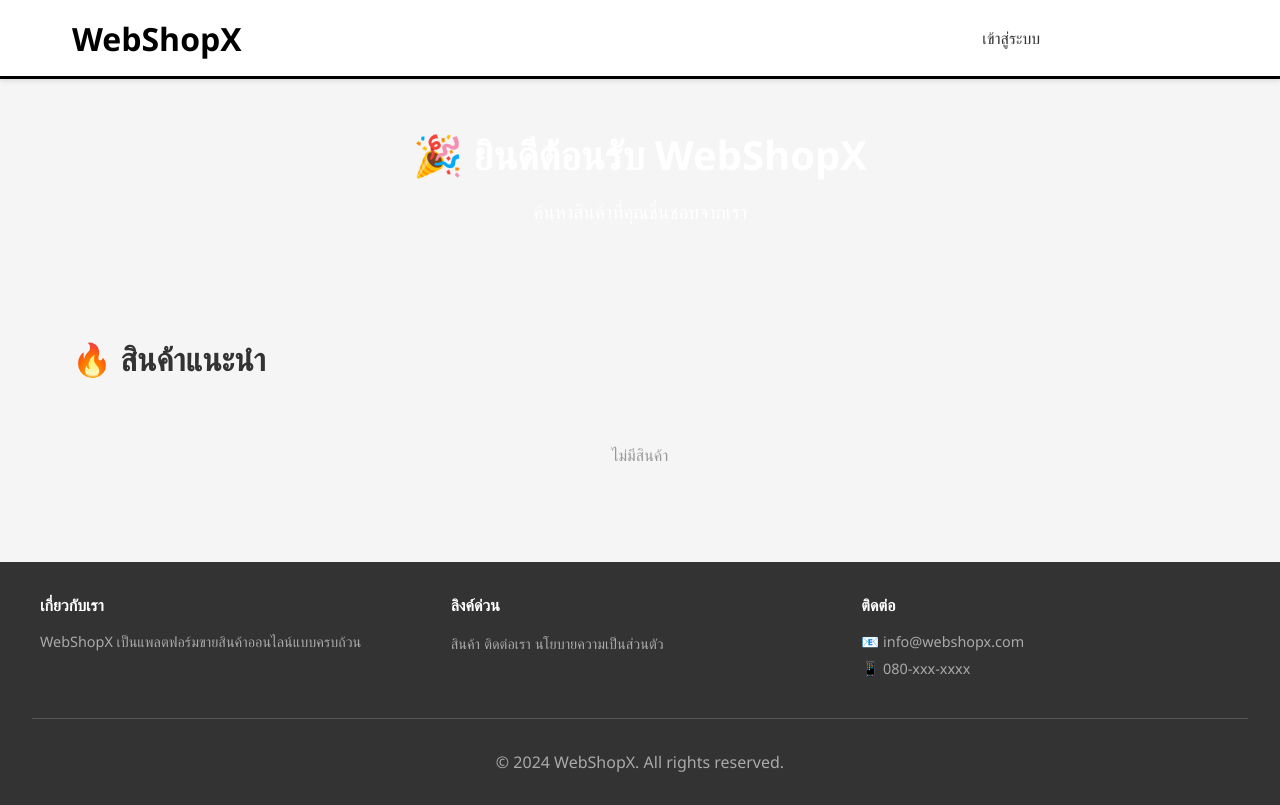
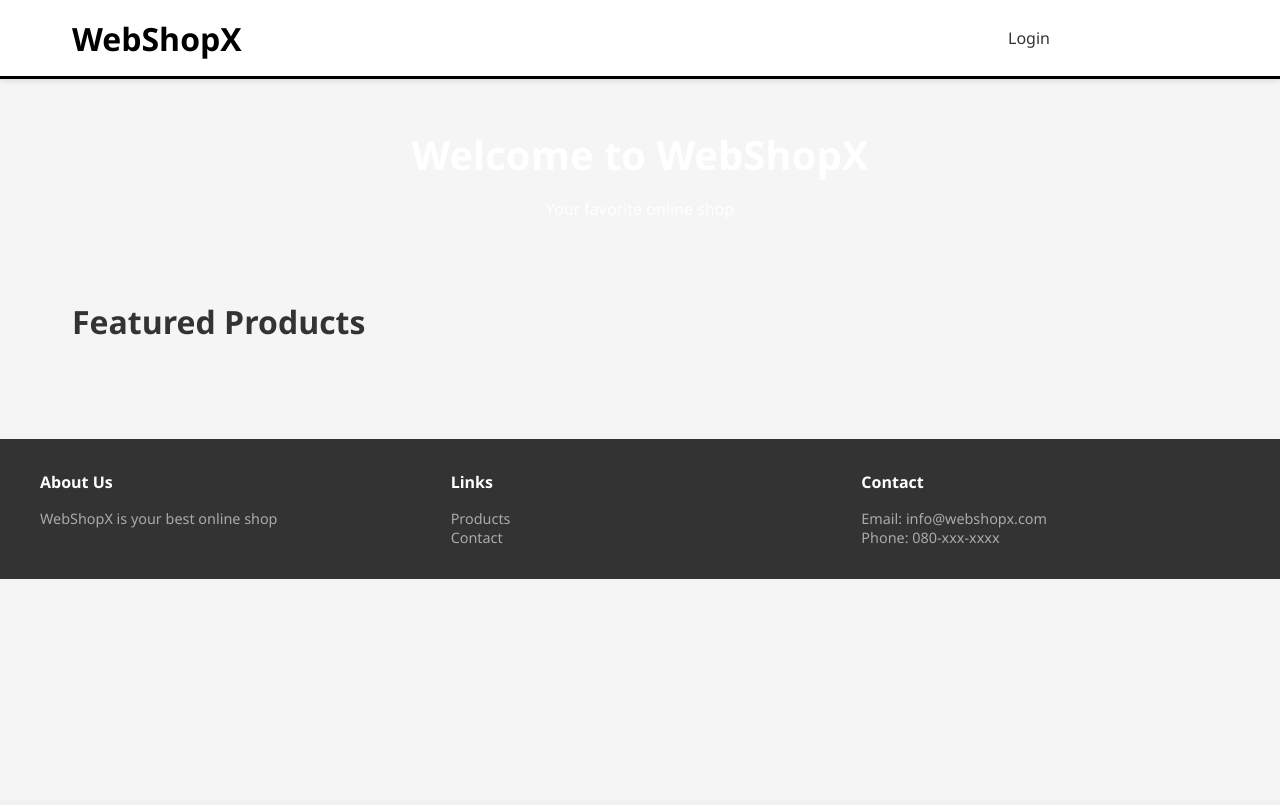
Before and after one commit to Tinnapop773/webshopx, a PHP site: page / in a window 1280 px wide. After the commit the page ends 579 px from the top, so only its background shows below. Run offline with PHP 8.4, Linux system fonts and the light colour scheme; data that the repository does not hold is empty.

Commit message:
Fix undefined array key warning and simplify index.php

```diff
--- a/index.php
+++ b/index.php
@@ -15,32 +15,31 @@ $page = $_GET['page'] ?? 1;
 $search = $_GET['search'] ?? '';
 $result = $product->getAllProducts($page, 12, $search);
 $products = $result['products'];
+
+$username = isset($_SESSION['username']) ? htmlspecialchars($_SESSION['username']) : '';
 ?>
 <!DOCTYPE html>
 <html lang="th">
 <head>
     <meta charset="UTF-8">
     <meta name="viewport" content="width=device-width, initial-scale=1.0">
-    <title>WebShopX - ร้านค้าออนไลน์</title>
+    <title>WebShopX</title>
     <style>
         * {
             margin: 0;
             padding: 0;
             box-sizing: border-box;
         }
-
         body {
             font-family: 'Segoe UI', Tahoma, Geneva, Verdana, sans-serif;
             background-color: #f5f5f5;
         }
-
         header {
             background: white;
             box-shadow: 0 2px 5px rgba(0,0,0,0.1);
             padding: 1rem 0;
-            border-bottom: 3px solid <?php echo $config['primary_color']; ?>;
+            border-bottom: 3px solid <?php echo htmlspecialchars($config['primary_color']); ?>;
         }
-
         nav {
             max-width: 1200px;
             margin: 0 auto;
@@ -49,202 +48,114 @@ $products = $result['products'];
             align-items: center;
             padding: 0 2rem;
         }
-
         nav h1 {
             font-size: 2rem;
-            color: <?php echo $config['primary_color']; ?>;
+            color: <?php echo htmlspecialchars($config['primary_color']); ?>;
         }
-
         nav .links {
             display: flex;
             gap: 2rem;
             align-items: center;
             flex-wrap: wrap;
         }
-
-        nav a, nav button {
+        nav a {
             text-decoration: none;
             color: #333;
             padding: 0.5rem 1rem;
-            border: none;
-            background: none;
-            cursor: pointer;
-            font-size: 1rem;
         }
-
         nav .btn-primary {
-            background: <?php echo $config['primary_color']; ?>;
+            background: <?php echo htmlspecialchars($config['primary_color']); ?>;
             color: white;
             border-radius: 5px;
             padding: 0.7rem 1.5rem;
         }
-
-        nav .btn-primary:hover {
-            opacity: 0.9;
-        }
-
         .hero {
-            background: linear-gradient(135deg, <?php echo $config['primary_color']; ?>, <?php echo $config['secondary_color']; ?>);
+            background: linear-gradient(135deg, <?php echo htmlspecialchars($config['primary_color']); ?>, <?php echo htmlspecialchars($config['secondary_color']); ?>);
             color: white;
             padding: 3rem 2rem;
             text-align: center;
         }
-
         .hero h2 {
             font-size: 2.5rem;
             margin-bottom: 1rem;
         }
-
-        .hero p {
-            font-size: 1.2rem;
-            margin-bottom: 2rem;
-        }
-
         .container {
             max-width: 1200px;
             margin: 0 auto;
             padding: 2rem;
         }
-
         .products-title {
             font-size: 2rem;
             margin-bottom: 2rem;
             color: #333;
         }
-
         .products-grid {
             display: grid;
             grid-template-columns: repeat(auto-fill, minmax(250px, 1fr));
             gap: 2rem;
         }
-
         .product-card {
             background: white;
             border-radius: 10px;
             overflow: hidden;
             box-shadow: 0 2px 10px rgba(0,0,0,0.1);
-            transition: box-shadow 0.3s;
         }
-
-        .product-card:hover {
-            box-shadow: 0 5px 20px rgba(0,0,0,0.15);
-        }
-
         .product-image {
             width: 100%;
             height: 200px;
             object-fit: cover;
         }
-
         .product-info {
             padding: 1rem;
         }
-
         .product-name {
             font-weight: bold;
             font-size: 1.1rem;
             margin-bottom: 0.5rem;
         }
-
         .product-description {
             color: #666;
             font-size: 0.9rem;
             margin-bottom: 1rem;
-            line-height: 1.4;
         }
-
         .product-footer {
             display: flex;
             justify-content: space-between;
             align-items: center;
         }
-
         .product-price {
             font-size: 1.3rem;
             font-weight: bold;
-            color: <?php echo $config['primary_color']; ?>;
+            color: <?php echo htmlspecialchars($config['primary_color']); ?>;
         }
-
         .btn-add {
-            background: <?php echo $config['secondary_color']; ?>;
+            background: <?php echo htmlspecialchars($config['secondary_color']); ?>;
             color: white;
             border: none;
             padding: 0.5rem 1rem;
             border-radius: 5px;
             cursor: pointer;
-            font-size: 0.9rem;
         }
-
-        .btn-add:hover {
-            opacity: 0.9;
-        }
-
         footer {
             background: #333;
             color: white;
             padding: 2rem;
             margin-top: 2rem;
         }
-
         .footer-content {
             max-width: 1200px;
             margin: 0 auto;
             display: grid;
             grid-template-columns: repeat(3, 1fr);
             gap: 2rem;
-            margin-bottom: 2rem;
         }
-
         .footer-section h4 {
             margin-bottom: 1rem;
         }
-
         .footer-section p, .footer-section a {
             color: #aaa;
             font-size: 0.9rem;
-            margin-bottom: 0.5rem;
-        }
-
-        .footer-section a {
             text-decoration: none;
-        }
-
-        .footer-section a:hover {
-            color: white;
-        }
-
-        .footer-bottom {
-            border-top: 1px solid #555;
-            padding-top: 2rem;
-            text-align: center;
-            color: #aaa;
-        }
-
-        .no-products {
-            text-align: center;
-            padding: 2rem;
-            color: #999;
-        }
-
-        @media (max-width: 768px) {
-            nav {
-                flex-direction: column;
-                gap: 1rem;
-            }
-
-            nav .links {
-                width: 100%;
-                justify-content: center;
-            }
-
-            .products-grid {
-                grid-template-columns: repeat(auto-fill, minmax(200px, 1fr));
-                gap: 1rem;
-            }
-
-            .hero h2 {
-                font-size: 1.8rem;
-            }
         }
     </style>
 </head>
@@ -254,29 +165,25 @@ $products = $result['products'];
             <h1><?php echo htmlspecialchars($config['site_name'] ?? 'WebShopX'); ?></h1>
             <div class="links">
                 <?php if (isset($_SESSION['user_id'])): ?>
-                    <a href="pages/cart.php">🛒 ตระกร้า</a>
-                    <a href="pages/orders.php">📦 คำสั่งซื้อ</a>
-                    <a href="pages/profile.php">👤 <?php echo htmlspecialchars($_SESSION['username']); ?></a>
-                    <a href="api/auth.php?action=logout" class="btn-primary">ออกจากระบบ</a>
+                    <a href="pages/cart.php">Cart</a>
+                    <a href="pages/orders.php">Orders</a>
+                    <a href="pages/profile.php"><?php echo $username; ?></a>
+                    <a href="api/auth.php?action=logout" class="btn-primary">Logout</a>
                 <?php else: ?>
-                    <a href="pages/login.php">เข้าสู่ระบบ</a>
-                    <a href="pages/register.php" class="btn-primary">สมัครสมาชิก</a>
+                    <a href="pages/login.php">Login</a>
+                    <a href="pages/register.php" class="btn-primary">Register</a>
                 <?php endif; ?>
             </div>
         </nav>
     </header>
 
     <section class="hero">
-        <h2>🎉 ยินดีต้อนรับ <?php echo htmlspecialchars($config['site_name'] ?? 'WebShopX'); ?></h2>
-        <p>ค้นหาสินค้าที่คุณชื่นชอบจากเรา</p>
+        <h2>Welcome to <?php echo htmlspecialchars($config['site_name'] ?? 'WebShopX'); ?></h2>
+        <p>Your favorite online shop</p>
     </section>
 
     <section class="container">
-        <h3 class="products-title">🔥 สินค้าแนะนำ</h3>
-
-        <?php if (empty($products)): ?>
-            <div class="no-products">ไม่มีสินค้า</div>
-        <?php else: ?>
+        <h3 class="products-title">Featured Products</h3>
         <div class="products-grid">
             <?php foreach ($products as $prod): ?>
                 <div class="product-card">
@@ -286,35 +193,30 @@ $products = $result['products'];
                         <div class="product-description"><?php echo htmlspecialchars(substr($prod['description'], 0, 100)); ?>...</div>
                         <div class="product-footer">
                             <span class="product-price">฿<?php echo number_format($prod['price'], 2); ?></span>
-                                <button class="btn-add">ซื้อเลย</button>
+                            <button class="btn-add">Buy</button>
                         </div>
                     </div>
                 </div>
             <?php endforeach; ?>
         </div>
-        <?php endif; ?>
     </section>
 
     <footer>
         <div class="footer-content">
             <div class="footer-section">
-                <h4>เกี่ยวกับเรา</h4>
-                <p><?php echo htmlspecialchars($config['site_name'] ?? 'WebShopX'); ?> เป็นแพลตฟอร์มขายสินค้าออนไลน์แบบครบถ้วน</p>
+                <h4>About Us</h4>
+                <p><?php echo htmlspecialchars($config['site_name'] ?? 'WebShopX'); ?> is your best online shop</p>
             </div>
             <div class="footer-section">
-                <h4>ลิงค์ด่วน</h4>
-                <a href="#">สินค้า</a>
-                <a href="#">ติดต่อเรา</a>
-                <a href="#">นโยบายความเป็นส่วนตัว</a>
+                <h4>Links</h4>
+                <p><a href="#">Products</a></p>
+                <p><a href="#">Contact</a></p>
             </div>
             <div class="footer-section">
-                <h4>ติดต่อ</h4>
-                <p>📧 info@webshopx.com</p>
-                <p>📱 080-xxx-xxxx</p>
+                <h4>Contact</h4>
+                <p>Email: info@webshopx.com</p>
+                <p>Phone: 080-xxx-xxxx</p>
             </div>
-        </div>
-        <div class="footer-bottom">
-            <p>&copy; 2024 <?php echo htmlspecialchars($config['site_name'] ?? 'WebShopX'); ?>. All rights reserved.</p>
         </div>
     </footer>
 </body>
```
Lines whose indentation alone changed are shown as unchanged.
